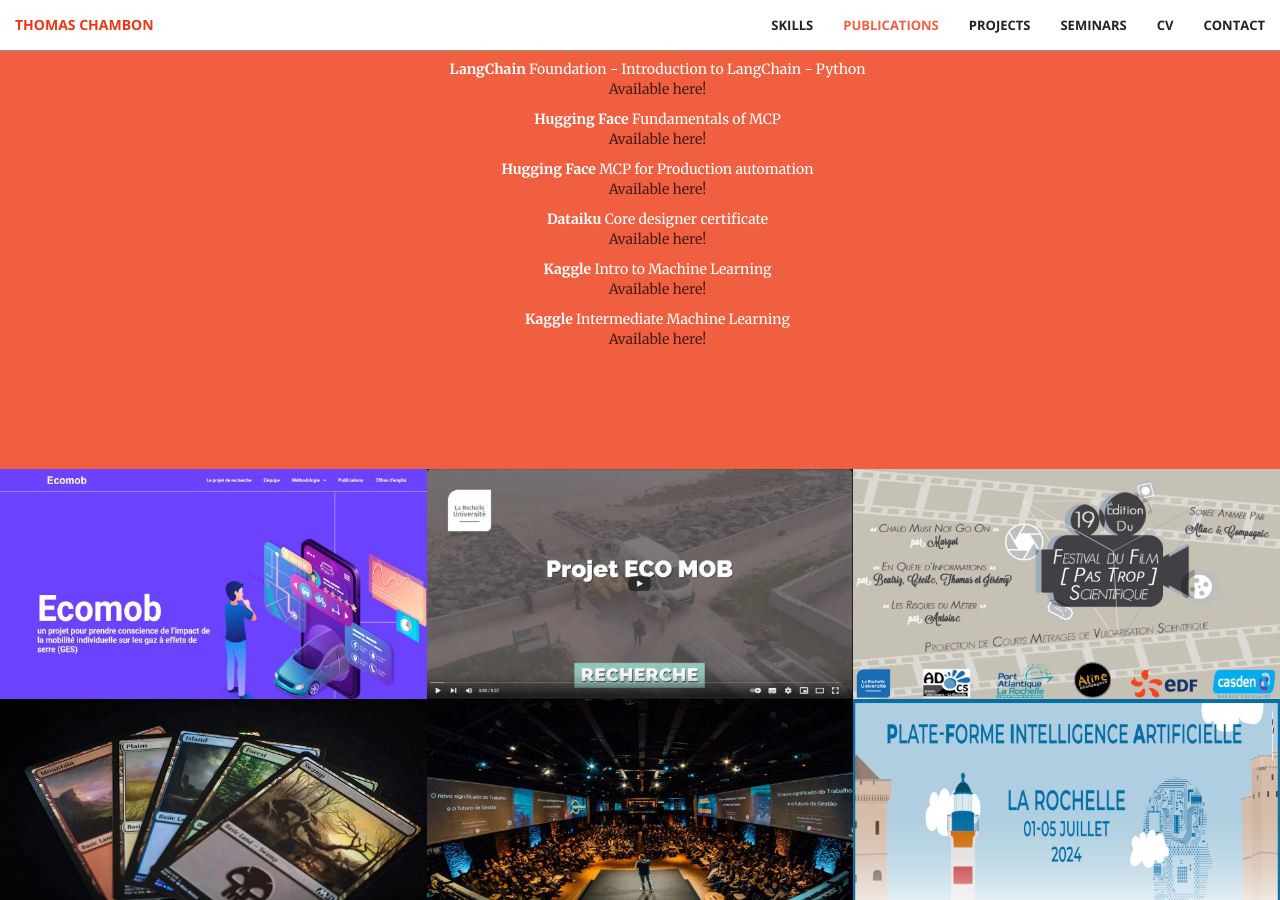
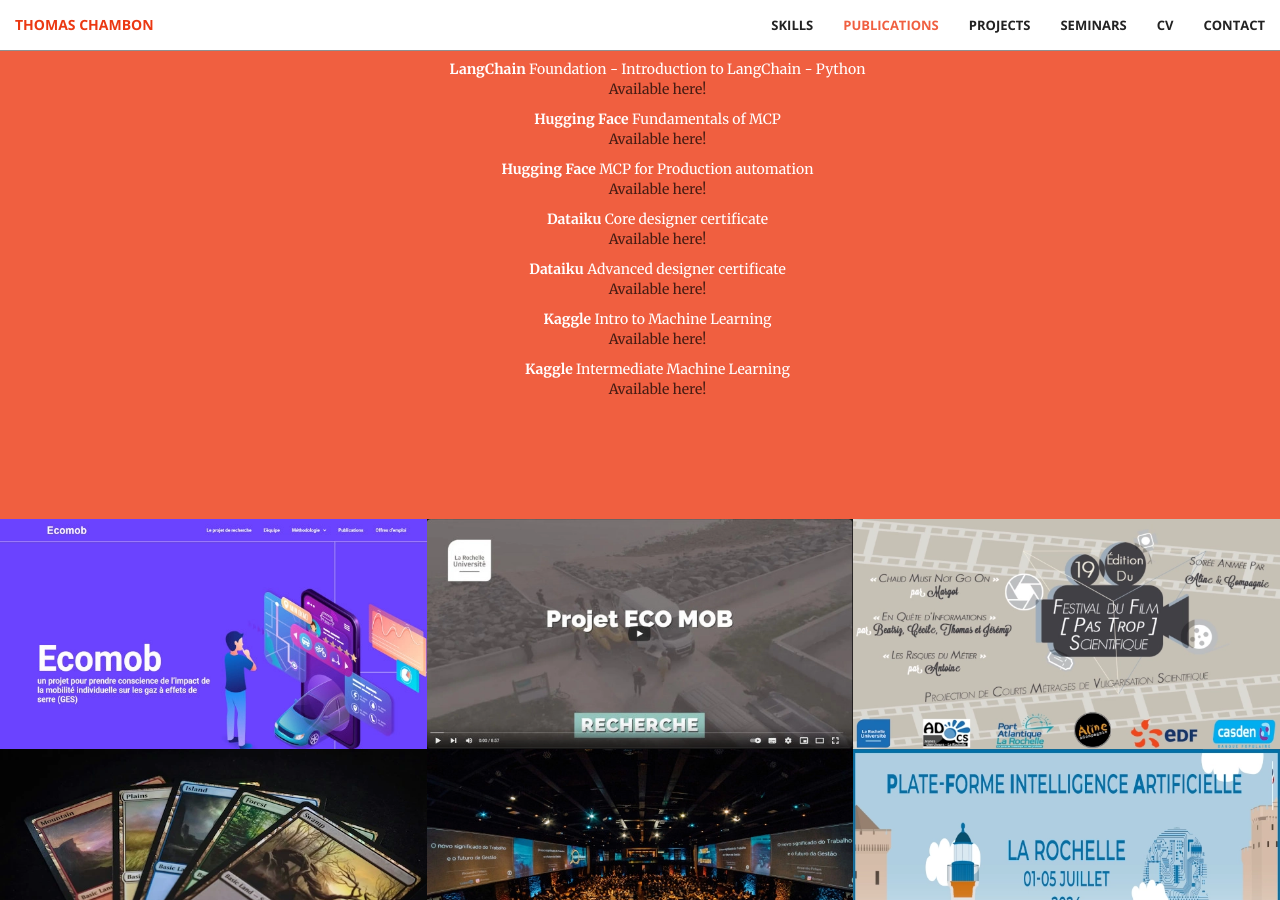
Before and after one commit to Thomas-Chambon/Thomas-Chambon.github.io, a Jekyll site: the page built from index.markdown, in a window 1280 px wide and 900 px high, scrolled down 2202 px. Built offline with Jekyll 4.4.1, drawn with Linux system fonts in a browser that asks for light colours.

Commit message:
Add a new certification

```diff
--- a/_includes/publications.html
+++ b/_includes/publications.html
@@ -61,6 +61,12 @@
                     </ul>
                     <ul class="fa-ul">
                         <li>
+                            <b>Dataiku</b> Advanced designer certificate<br>
+                            <a href="certifications/advanced_designer_certificate.pdf" class="text-faded" target="_blank" rel="noreferrer">Available here!</a>
+                        </li>
+                    </ul>
+                    <ul class="fa-ul">
+                        <li>
                             <b>Kaggle</b> Intro to Machine Learning<br>
                             <a href="certifications/intro_ML.webp" class="text-faded" target="_blank" rel="noreferrer">Available here!</a>
                         </li>
```
Also changed, not shown: 1 other file.
